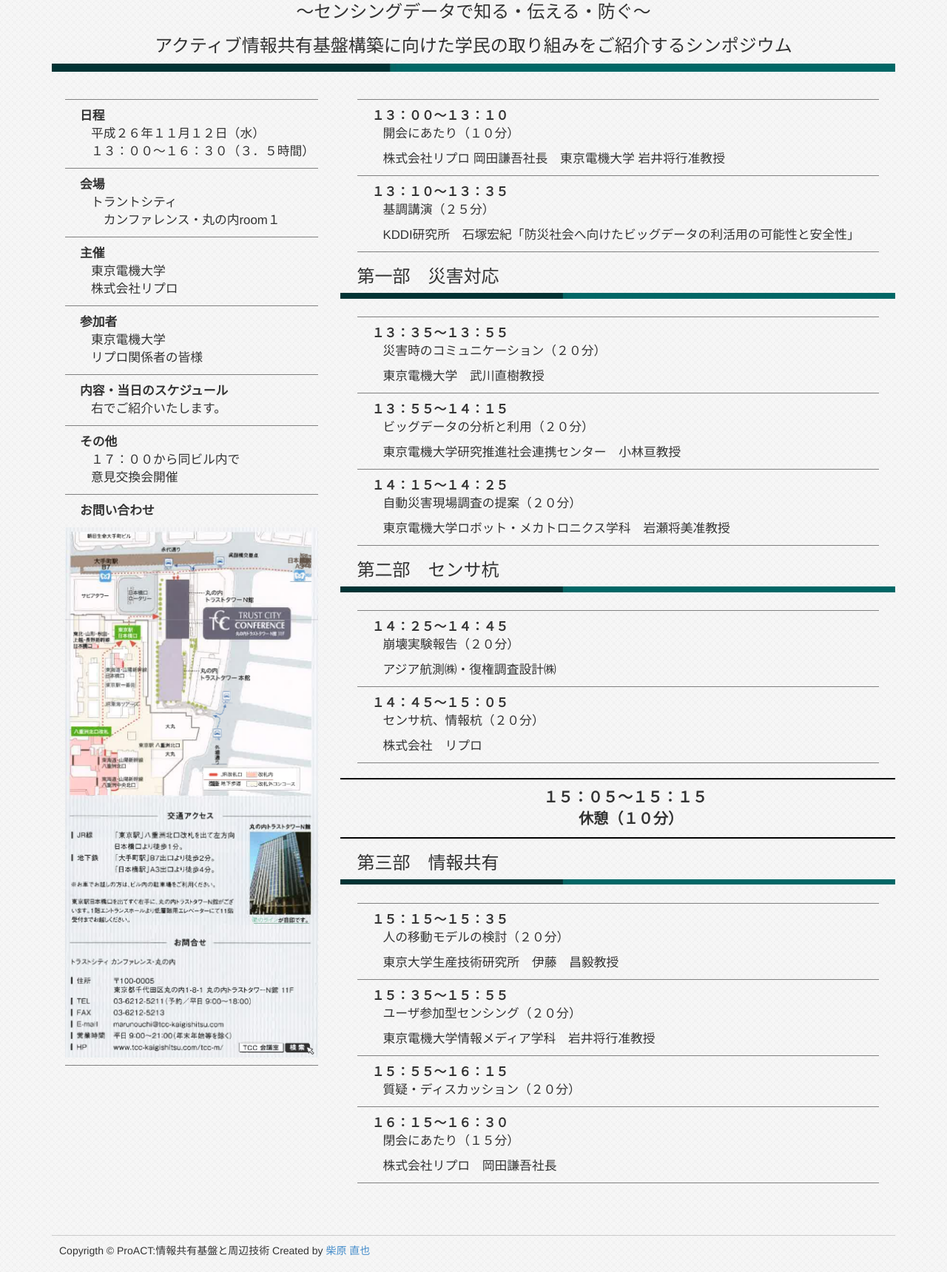
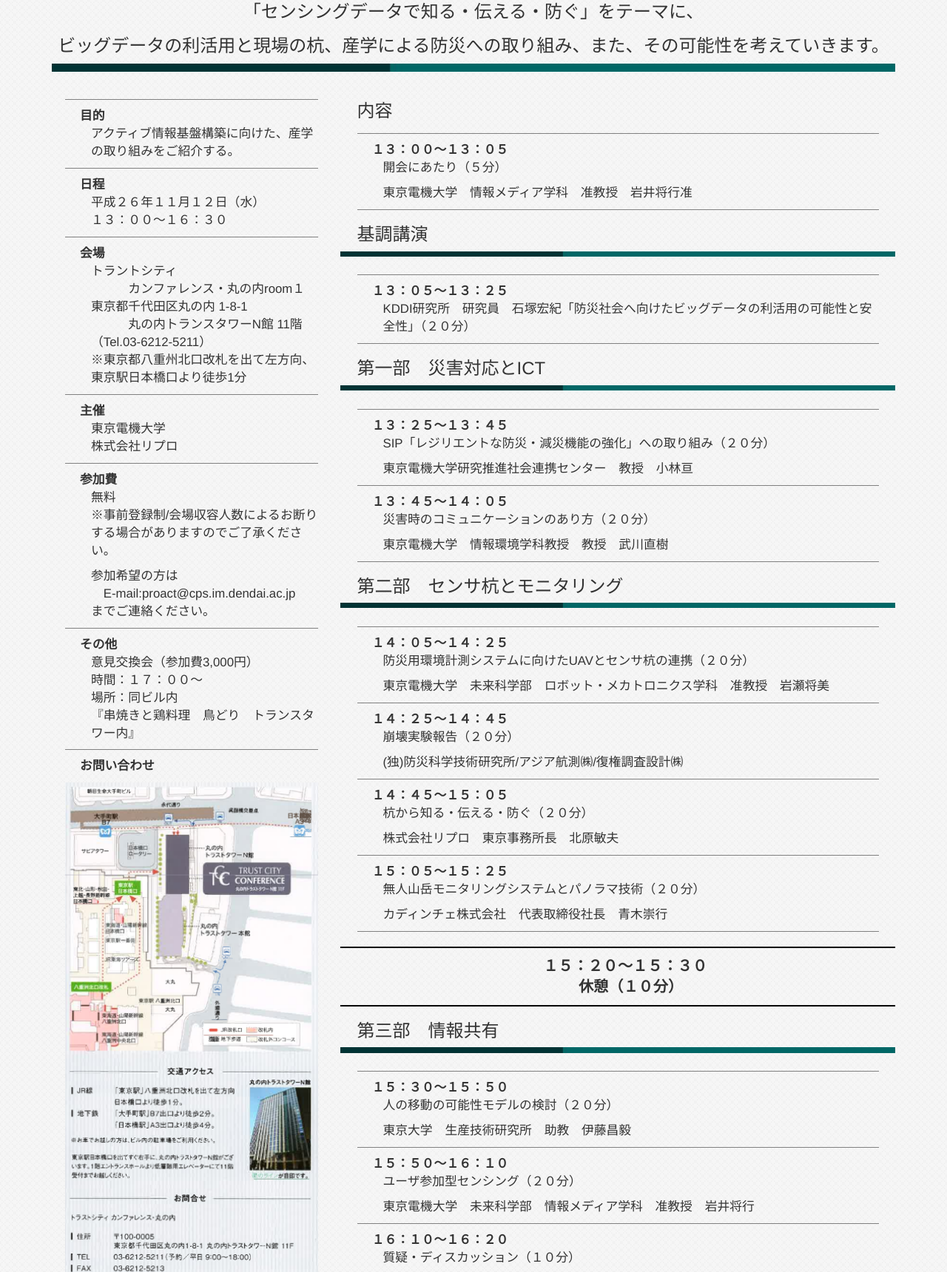
Before and after one commit to Nshiba/iwiSymposium, a plain HTML site: page public_html/symposium.html in a window 1280 px wide. Shown: the part 220-1940 px from the top of the page at 74% size. Drawn offline with Linux system fonts and the light colour scheme.

Commit message:
Ver.sisyuu finish

```diff
--- a/nbproject/private/private.xml
+++ b/nbproject/private/private.xml
@@ -3,11 +3,6 @@
     <editor-bookmarks xmlns="http://www.netbeans.org/ns/editor-bookmarks/2" lastBookmarkId="0"/>
     <open-files xmlns="http://www.netbeans.org/ns/projectui-open-files/2">
         <group>
-            <file>file:/C:/Users/Naoya/Documents/NetBeansProjects/iwiSymposium/public_html/research.html</file>
-            <file>file:/C:/Users/Naoya/Documents/NetBeansProjects/iwiSymposium/public_html/index.html</file>
-            <file>file:/C:/Users/Naoya/Documents/NetBeansProjects/iwiSymposium/public_html/css/main.css</file>
-            <file>file:/C:/Users/Naoya/Documents/NetBeansProjects/iwiSymposium/public_html/member.html</file>
-            <file>file:/C:/Users/Naoya/Documents/NetBeansProjects/iwiSymposium/public_html/css/indexstyle.css</file>
             <file>file:/C:/Users/Naoya/Documents/NetBeansProjects/iwiSymposium/public_html/symposium.html</file>
         </group>
     </open-files>
--- a/public_html/symposium.html
+++ b/public_html/symposium.html
@@ -34,30 +34,38 @@
 			<div class="container">
 				<div id="midaishi">
 					<h2>ProACT 実現に向けたアクティブ情報共有基盤と周辺技術</h2>
-					<h3>～センシングデータで知る・伝える・防ぐ～</h3>
-					<h3>アクティブ情報共有基盤構築に向けた学民の取り組みをご紹介するシンポジウム</h3>
+					<h3>「センシングデータで知る・伝える・防ぐ」をテーマに、</h3>
+					<h3>ビッグデータの利活用と現場の杭、産学による防災への取り組み、また、その可能性を考えていきます。</h3>
 					<img src="img/name-border.jpg" alt="" />
 				</div>
 				<div class="row">
 					<div class="col-md-4">
 						<dl class="content">
+							<dt>目的</dt>
+							<dd>アクティブ情報基盤構築に向けた、産学の取り組みをご紹介する。</dd>
+
 							<dt>日程</dt>
-							<dd>平成２６年１１月１２日（水）<br />１３：００～１６：３０（３．５時間）</dd>
+							<dd>平成２６年１１月１２日（水）<br />１３：００～１６：３０</dd>
 
 							<dt>会場</dt>
-							<dd>トラントシティ<br />　カンファレンス・丸の内room１</dd>
+							<dd>トラントシティ<br />　　　カンファレンス・丸の内room１<br />東京都千代田区丸の内 1-8-1 <br />　　　丸の内トランスタワーN館	11階（Tel.03-6212-5211）<br />※東京都八重州北口改札を出て左方向、東京駅日本橋口より徒歩1分</dd>
 
 							<dt>主催</dt>
 							<dd>東京電機大学<br />株式会社リプロ</dd>
 
-							<dt>参加者</dt>
-							<dd>東京電機大学<br />リプロ関係者の皆様</dd>
-
-							<dt>内容・当日のスケジュール</dt>
-							<dd>右でご紹介いたします。</dd>
+							<dt>参加費</dt>
+							<dd>無料<br />※事前登録制/会場収容人数によるお断りする場合がありますのでご了承ください。</dd>
+							<dd>参加希望の方は<br />
+								　E-mail:proact@cps.im.dendai.ac.jp <br />
+								までご連絡ください。
+							</dd>
 
 							<dt>その他</dt>
-							<dd>１７：００から同ビル内で<br />意見交換会開催</dd>
+							<dd>意見交換会（参加費3,000円）<br />
+								時間：１７：００～<br />
+								場所：同ビル内<br />
+								『串焼きと鶏料理　鳥どり　トランスタワー内』
+							</dd>
 
 							<dt>お問い合わせ</dt>
 							<dd id="contact-img"><img src="img/contact.png" alt="" /></dd>
@@ -65,49 +73,58 @@
 					</div>
 					<div id="schedule" class="col-md-8">
 						<div class="nakami">
+							<h3>内容</h3>
 							<dl>
-								<dt>１３：００～１３：１０</dt>
-								<dd>開会にあたり（１０分）</dd>
-								<dd>株式会社リプロ 岡田謙吾社長　東京電機大学 岩井将行准教授</dd>
-
-								<dt>１３：１０～１３：３５</dt>
-								<dd>基調講演（２５分）</dd>
-								<dd>KDDI研究所　石塚宏紀「防災社会へ向けたビッグデータの利活用の可能性と安全性」</dd>
+								<dt>１３：００～１３：０５</dt>
+								<dd>開会にあたり（５分）</dd>
+								<dd>東京電機大学　情報メディア学科　准教授　岩井将行准</dd>
 							</dl>
-							<h3 class="schedule-itme">第一部　災害対応</h3>
+							<h3 class="schedule-itme">基調講演</h3>
 						</div>
 						<img src="img/name-border.jpg" alt="" />
 						<div class="nakami">
 							<dl>
-								<dt>１３：３５～１３：５５</dt>
-								<dd>災害時のコミュニケーション（２０分）</dd>
-								<dd>東京電機大学　武川直樹教授</dd>
-
-								<dt>１３：５５～１４：１５</dt>
-								<dd>ビッグデータの分析と利用（２０分）</dd>
-								<dd>東京電機大学研究推進社会連携センター　小林亘教授</dd>
-
-								<dt>１４：１５～１４：２５</dt>
-								<dd>自動災害現場調査の提案（２０分）</dd>
-								<dd>東京電機大学ロボット・メカトロニクス学科　岩瀬将美准教授</dd>
+								<dt>１３：０５～１３：２５</dt>
+								<dd>KDDI研究所　研究員　石塚宏紀「防災社会へ向けたビッグデータの利活用の可能性と安全性」（２０分）</dd>
 							</dl>
-							<h3 class="schedule-itme">第二部　センサ杭</h3>
+							<h3 class="schedule-itme">第一部　災害対応とICT</h3>
 						</div>
 						<img src="img/name-border.jpg" alt="" />
 						<div class="nakami">
 							<dl>
+								<dt>１３：２５～１３：４５</dt>
+								<dd>SIP「レジリエントな防災・減災機能の強化」への取り組み（２０分）</dd>
+								<dd>東京電機大学研究推進社会連携センター　教授　小林亘</dd>
+
+								<dt>１３：４５～１４：０５</dt>
+								<dd>災害時のコミュニケーションのあり方（２０分）</dd>
+								<dd>東京電機大学　情報環境学科教授　教授　武川直樹</dd>
+							</dl>
+							<h3 class="schedule-itme">第二部　センサ杭とモニタリング</h3>
+						</div>
+						<img src="img/name-border.jpg" alt="" />
+						<div class="nakami">
+							<dl>
+								<dt>１４：０５～１４：２５</dt>
+								<dd>防災用環境計測システムに向けたUAVとセンサ杭の連携（２０分）</dd>
+								<dd>東京電機大学　未来科学部　ロボット・メカトロニクス学科　准教授　岩瀬将美</dd>
+
 								<dt>１４：２５～１４：４５</dt>
 								<dd>崩壊実験報告（２０分）</dd>
-								<dd>アジア航測㈱・復権調査設計㈱</dd>
+								<dd>(独)防災科学技術研究所/アジア航測㈱/復権調査設計㈱</dd>
 
 								<dt>１４：４５～１５：０５</dt>
-								<dd>センサ杭、情報杭（２０分）</dd>
-								<dd>株式会社　リプロ</dd>
+								<dd>杭から知る・伝える・防ぐ（２０分）</dd>
+								<dd>株式会社リプロ　東京事務所長　北原敏夫</dd>
+
+								<dt>１５：０５～１５：２５</dt>
+								<dd>無人山岳モニタリングシステムとパノラマ技術（２０分）</dd>
+								<dd>カディンチェ株式会社　代表取締役社長　青木崇行</dd>
 							</dl>
 						</div>
 						<div class="kyukei">
 							<dl>
-								<dt>１５：０５～１５：１５</dt>
+								<dt>１５：２０～１５：３０</dt>
 								<dd>休憩（１０分）</dd>
 							</dl>
 						</div>
@@ -117,21 +134,24 @@
 						<img src="img/name-border.jpg" alt="" />
 						<div class="nakami">
 							<dl>
-								<dt>１５：１５～１５：３５</dt>
-								<dd>人の移動モデルの検討（２０分）</dd>
-								<dd>東京大学生産技術研究所　伊藤　昌毅教授</dd>
+								<dt>１５：３０～１５：５０</dt>
+								<dd>人の移動の可能性モデルの検討（２０分）</dd>
+								<dd>東京大学　生産技術研究所　助教　伊藤昌毅</dd>
 
-								<dt>１５：３５～１５：５５</dt>
+								<dt>１５：５０～１６：１０</dt>
 								<dd>ユーザ参加型センシング（２０分）</dd>
-								<dd>東京電機大学情報メディア学科　岩井将行准教授</dd>
+								<dd>東京電機大学　未来科学部　情報メディア学科　准教授　岩井将行</dd>
 
-								<dt>１５：５５～１６：１５</dt>
-								<dd>質疑・ディスカッション（２０分）</dd>
+								<dt>１６：１０～１６：２０</dt>
+								<dd>質疑・ディスカッション（１０分）</dd>
+								<dd>座長：東京電機大学　未来科学部　情報メディア学科　准教授　岩井将行</dd>
 
-								<dt>１６：１５～１６：３０</dt>
-								<dd>閉会にあたり（１５分）</dd>
-								<dd>株式会社リプロ　岡田謙吾社長</dd>
+								<dt>１６：２０～１６：２５</dt>
+								<dd>閉会にあたり（５分）</dd>
+								<dd>株式会社リプロ　代表取締役　岡田謙吾</dd>
 							</dl>
+							<br />
+							<h5>※内容などは当日変更する場合がありますので、あらかじめご了承をお願いいたします。</h5>
 						</div>
 					</div>
 				</div>
```
